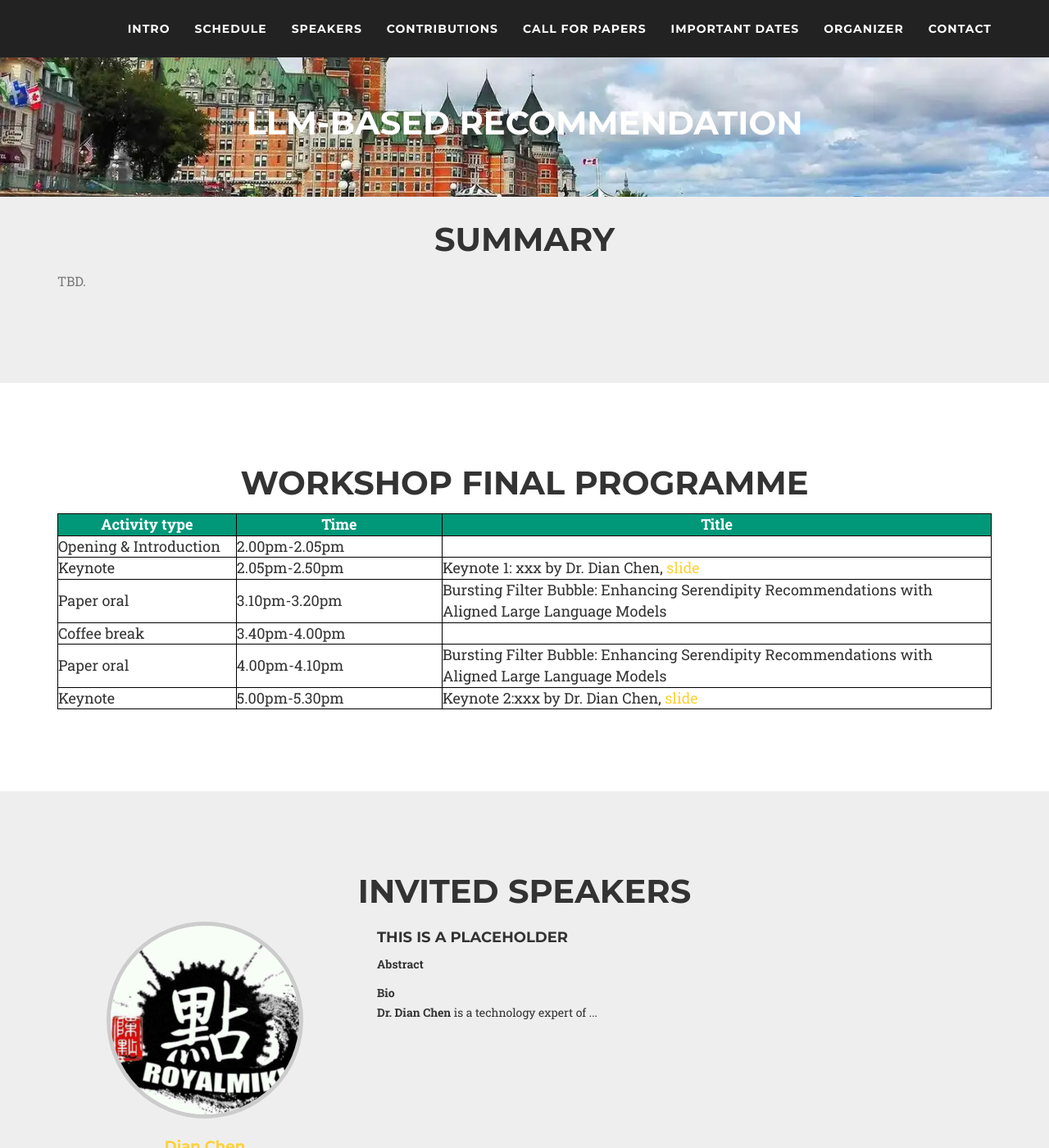
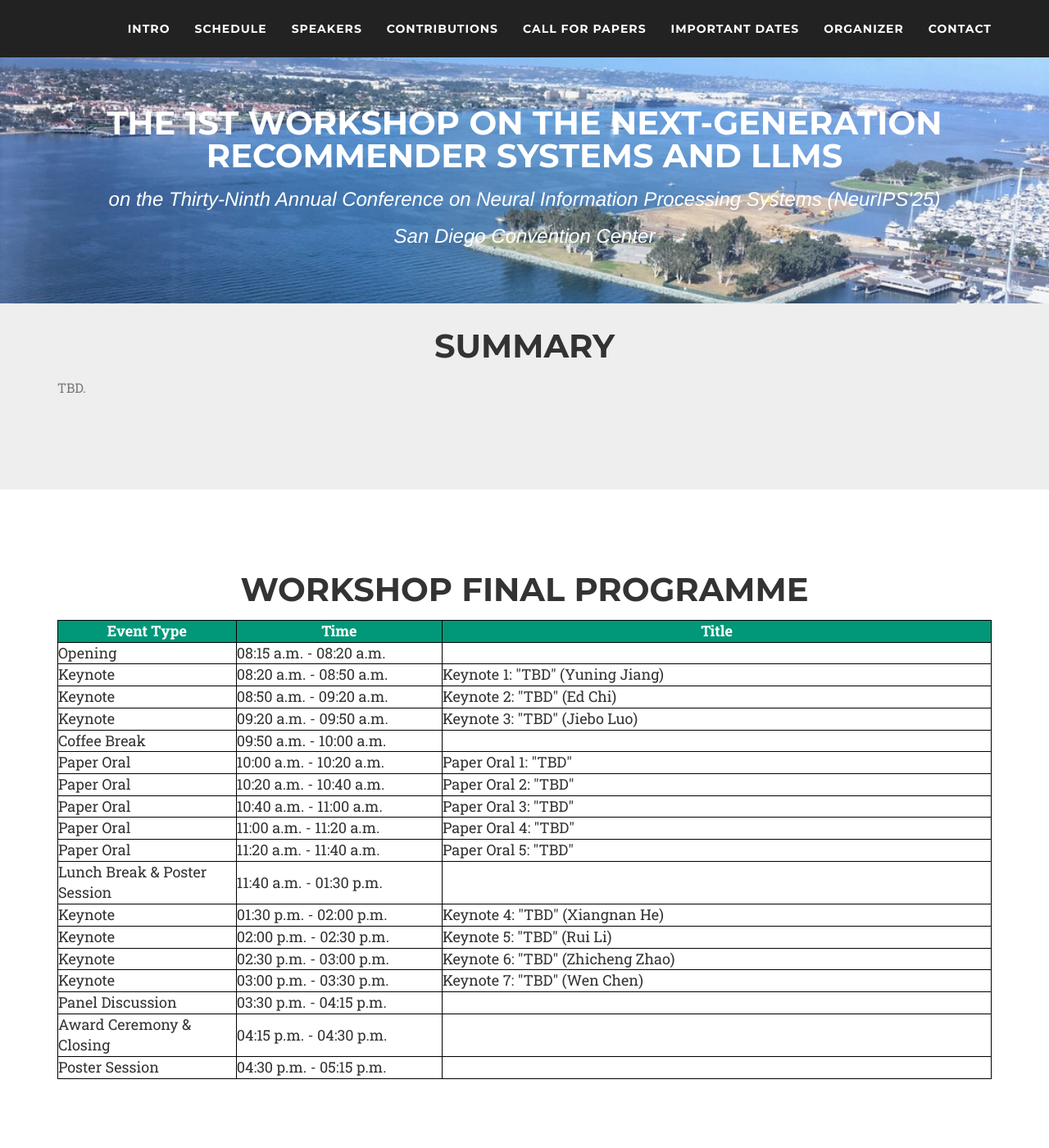
Before and after one commit to llm-rec/llm-rec.github.io, a Jekyll site: the page built from index.md, in a window 1280 px wide and 1400 px high. Shown: the whole window at 82% size. Built offline with Jekyll 4.4.1, drawn with Linux system fonts in a browser that asks for light colours; nearby versions of some CDN libraries; some web fonts are replaced; some of the changed text lies outside the part shown.

Commit message:
Update: test for header and schedule

```diff
--- a/_config.yml
+++ b/_config.yml
@@ -3,13 +3,10 @@ description: Cayman is a clean, responsive theme for GitHub Pages.
 show_downloads: false
 theme: jekyll-theme-cayman
 
-conference_name: LLM-based Recommendation
-conference_www: ""
-# conference_www: "Venue & Date: TBD"
-conference_venue: ""
-# conference_venue: ""
-# conference_intro: "Will be held in 2024"
-conference_intro: ""
+conference_name: The 1st Workshop on the Next-Generation Recommender Systems and LLMs
+conference_www: "on the Thirty-Ninth Annual Conference on Neural Information Processing Systems (NeurIPS'25)"
+conference_venue: "San Diego Convention Center"
+conference_intro: "December 6 or 7, 2025, 8:15 AM - 5:15 PM"
 
 github:
   zip_url: http://www.google.com
--- a/_includes/dates.html
+++ b/_includes/dates.html
@@ -23,9 +23,10 @@
     <div class="row text-justify">
       <div class="col-md-12">
         <ul class="large text-muted">
-          <li><b>Paper Submission Deadline:</b> February 5, 2025</li>
-          <li><b>Acceptance Notification:</b> March 4, 2025</li>
-          <li><b>Workshop Date:</b> May 13, 2025</li>
+          <li><b>Paper Submission Deadline:</b> August 22, 2025</li>
+          <li><b>Author notification:</b> September 22, 2025</li>
+          <li><b>Camera ready deadline:</b> TBD</li>
+          <li><b>Workshop Date:</b> December 6 or 7, 2025</li>
         </ul>
       </div>
     </div>
--- a/_includes/schedule.html
+++ b/_includes/schedule.html
@@ -23,15 +23,103 @@
         <!--h3 class="section-subheading text-muted">Lorem ipsum dolor sit amet consectetur.</h3-->
       </div>
     </div>
-    <table style="width: 100%">
-        <tr> <th width=130px> Activity type </th> <th width=150px> Time </th> <th width=400px> Title </th> </tr>
-        <tr> <td width=130px> Opening & Introduction </td> <td width=150px> 2.00pm-2.05pm </td> <td></td> </tr>
-        <tr> <td width=130px>Keynote</td> <td width=150px>2.05pm-2.50pm</td> <td width=400px>Keynote 1: xxx by Dr. Dian Chen, <a href="">slide</a></td> </tr>
-        <tr> <td width=130px>Paper oral</td> <td width=150px>3.10pm-3.20pm</td> <td width=400px>Bursting Filter Bubble: Enhancing Serendipity Recommendations with Aligned Large Language Models</td> </tr>
-        <tr> <td width=130px> Coffee break </td> <td width=150px> 3.40pm-4.00pm</td><td></td> </tr>
-        <tr> <td width=130px>Paper oral</td> <td width=150px>4.00pm-4.10pm</td> <td width=400px>Bursting Filter Bubble: Enhancing Serendipity Recommendations with Aligned Large Language Models</td> </tr>
-        <tr> <td width=130px>Keynote</td> <td width=150px>5.00pm-5.30pm</td> <td width=400px>Keynote 2:xxx by Dr. Dian Chen, <a href="">slide</a></td> </tr>
+   <table style="width: 100%">
+    <tr>
+        <th width="130px">Event Type</th>
+        <th width="150px">Time</th>
+        <th width="400px">Title</th>
+    </tr>
+    <tr>
+        <td width="130px">Opening</td>
+        <td width="150px">08:15 a.m. - 08:20 a.m.</td>
+        <td width="400px"></td>
+    </tr>
+    <tr>
+        <td width="130px">Keynote</td>
+        <td width="150px">08:20 a.m. - 08:50 a.m.</td>
+        <td width="400px">Keynote 1: "TBD" (Yuning Jiang)</td>
+    </tr>
+    <tr>
+        <td width="130px">Keynote</td>
+        <td width="150px">08:50 a.m. - 09:20 a.m.</td>
+        <td width="400px">Keynote 2: "TBD" (Ed Chi)</td>
+    </tr>
+    <tr>
+        <td width="130px">Keynote</td>
+        <td width="150px">09:20 a.m. - 09:50 a.m.</td>
+        <td width="400px">Keynote 3: "TBD" (Jiebo Luo)</td>
+    </tr>
+    <tr>
+        <td width="130px">Coffee Break</td>
+        <td width="150px">09:50 a.m. - 10:00 a.m.</td>
+        <td width="400px"></td>
+    </tr>
+    <tr>
+        <td width="130px">Paper Oral</td>
+        <td width="150px">10:00 a.m. - 10:20 a.m.</td>
+        <td width="400px">Paper Oral 1: "TBD"</td>
+    </tr>
+    <tr>
+        <td width="130px">Paper Oral</td>
+        <td width="150px">10:20 a.m. - 10:40 a.m.</td>
+        <td width="400px">Paper Oral 2: "TBD"</td>
+    </tr>
+    <tr>
+        <td width="130px">Paper Oral</td>
+        <td width="150px">10:40 a.m. - 11:00 a.m.</td>
+        <td width="400px">Paper Oral 3: "TBD"</td>
+    </tr>
+    <tr>
+        <td width="130px">Paper Oral</td>
+        <td width="150px">11:00 a.m. - 11:20 a.m.</td>
+        <td width="400px">Paper Oral 4: "TBD"</td>
+    </tr>
+    <tr>
+        <td width="130px">Paper Oral</td>
+        <td width="150px">11:20 a.m. - 11:40 a.m.</td>
+        <td width="400px">Paper Oral 5: "TBD"</td>
+    </tr>
+    <tr>
+        <td width="130px">Lunch Break & Poster Session</td>
+        <td width="150px">11:40 a.m. - 01:30 p.m.</td>
+        <td width="400px"></td>
+    </tr>
+    <tr>
+        <td width="130px">Keynote</td>
+        <td width="150px">01:30 p.m. - 02:00 p.m.</td>
+        <td width="400px">Keynote 4: "TBD" (Xiangnan He)</td>
+    </tr>
+    <tr>
+        <td width="130px">Keynote</td>
+        <td width="150px">02:00 p.m. - 02:30 p.m.</td>
+        <td width="400px">Keynote 5: "TBD" (Rui Li)</td>
+    </tr>
+    <tr>
+        <td width="130px">Keynote</td>
+        <td width="150px">02:30 p.m. - 03:00 p.m.</td>
+        <td width="400px">Keynote 6: "TBD" (Zhicheng Zhao)</td>
+    </tr>
+    <tr>
+        <td width="130px">Keynote</td>
+        <td width="150px">03:00 p.m. - 03:30 p.m.</td>
+        <td width="400px">Keynote 7: "TBD" (Wen Chen)</td>
+    </tr>
+    <tr>
+        <td width="130px">Panel Discussion</td>
+        <td width="150px">03:30 p.m. - 04:15 p.m.</td>
+        <td width="400px"></td>
+    </tr>
+    <tr>
+        <td width="130px">Award Ceremony & Closing</td>
+        <td width="150px">04:15 p.m. - 04:30 p.m.</td>
+        <td width="400px"></td>
+    </tr>
+    <tr>
+        <td width="130px">Poster Session</td>
+        <td width="150px">04:30 p.m. - 05:15 p.m.</td>
+        <td width="400px"></td>
+    </tr>
+   </table>
 
-    </table>
   </div>
 </section>
--- a/assets/css/agency.css
+++ b/assets/css/agency.css
@@ -261,7 +261,7 @@ fieldset[disabled] .btn-xl.active {
 }
 
 header {
-    background-image: url(../img/header-bg.webp);
+    background-image: url(../img/sandiego.jpg);
     background-repeat: no-repeat;
     background-position: center center;
     -webkit-background-size: cover;
```
Also changed, not shown: _speakers/Dian-Chen.md (deleted, +0 -13 lines), _speakers/Wen-Chen.md (added, +13 -0 lines), assets/img/sandiego.jpg (added).
